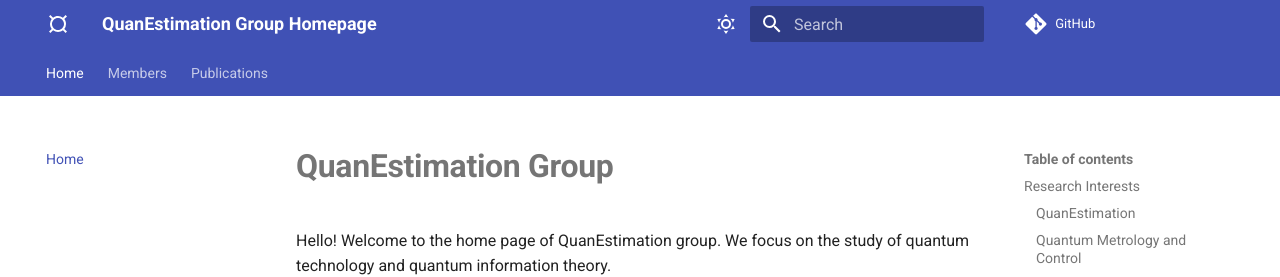
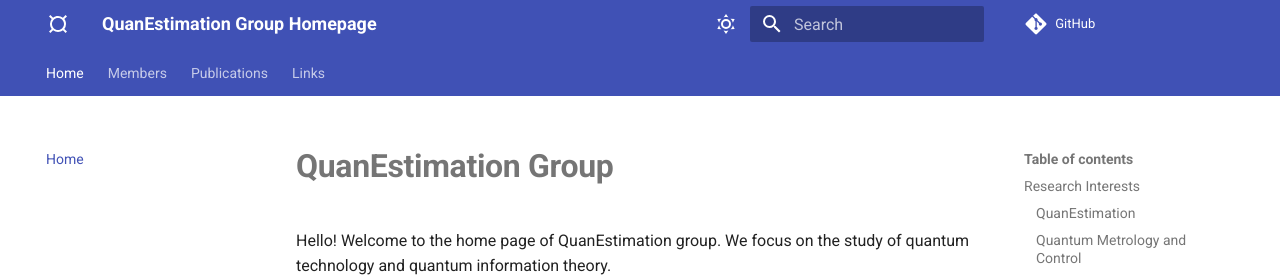
Before and after one commit to QuanEstimation/group, an MkDocs documentation site: the page built from src/index.md, in a window 1280 px wide and 1029 px high. Shown: the top 277 px of the window. Built offline with MkDocs 1.6.1 and Material for MkDocs 9.7.7, drawn with Linux system fonts in a browser that asks for light colours; comment, search, counter and statistics services are not loaded.

Commit message:
Update mkdocs.yml

```diff
--- a/mkdocs.yml
+++ b/mkdocs.yml
@@ -84,3 +84,4 @@ nav:
             - "Faculty": member/faculty.md
             - "Students": member/student.md
       - "Publications": Publications.md
+      - "Links": links.md
```
